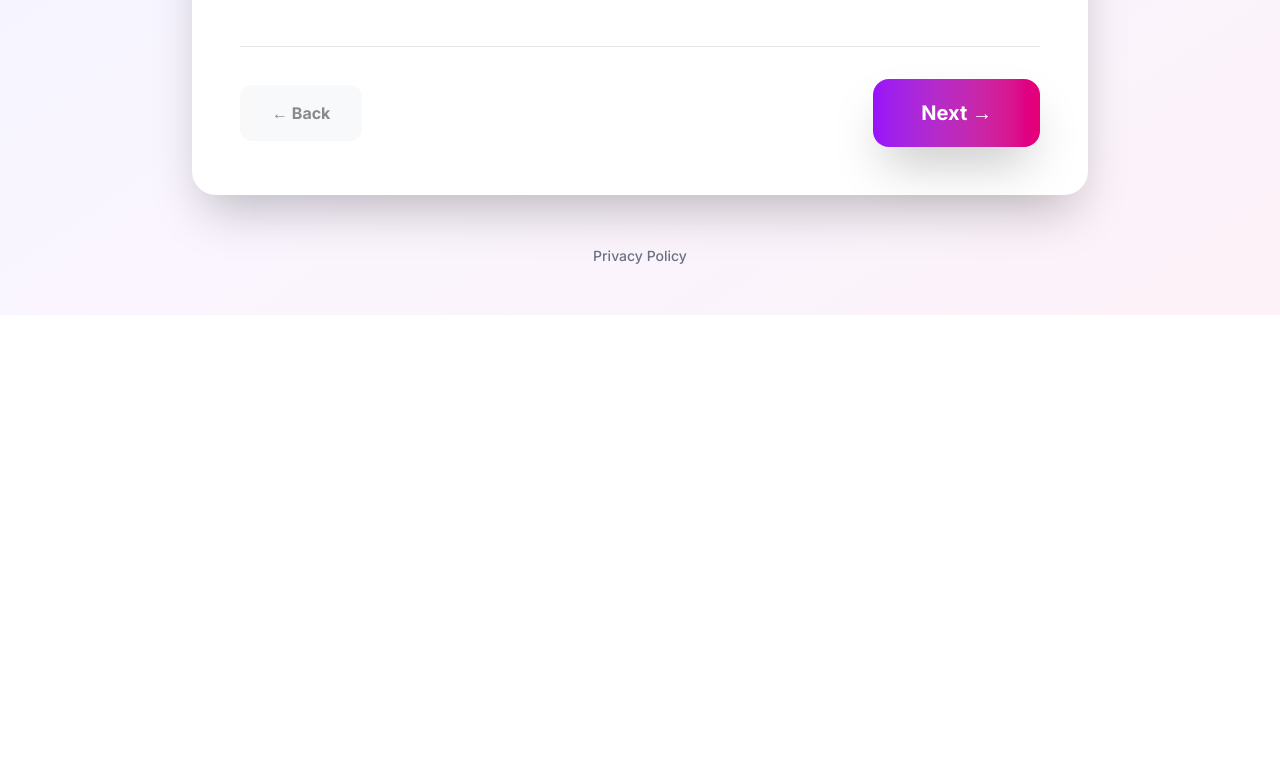
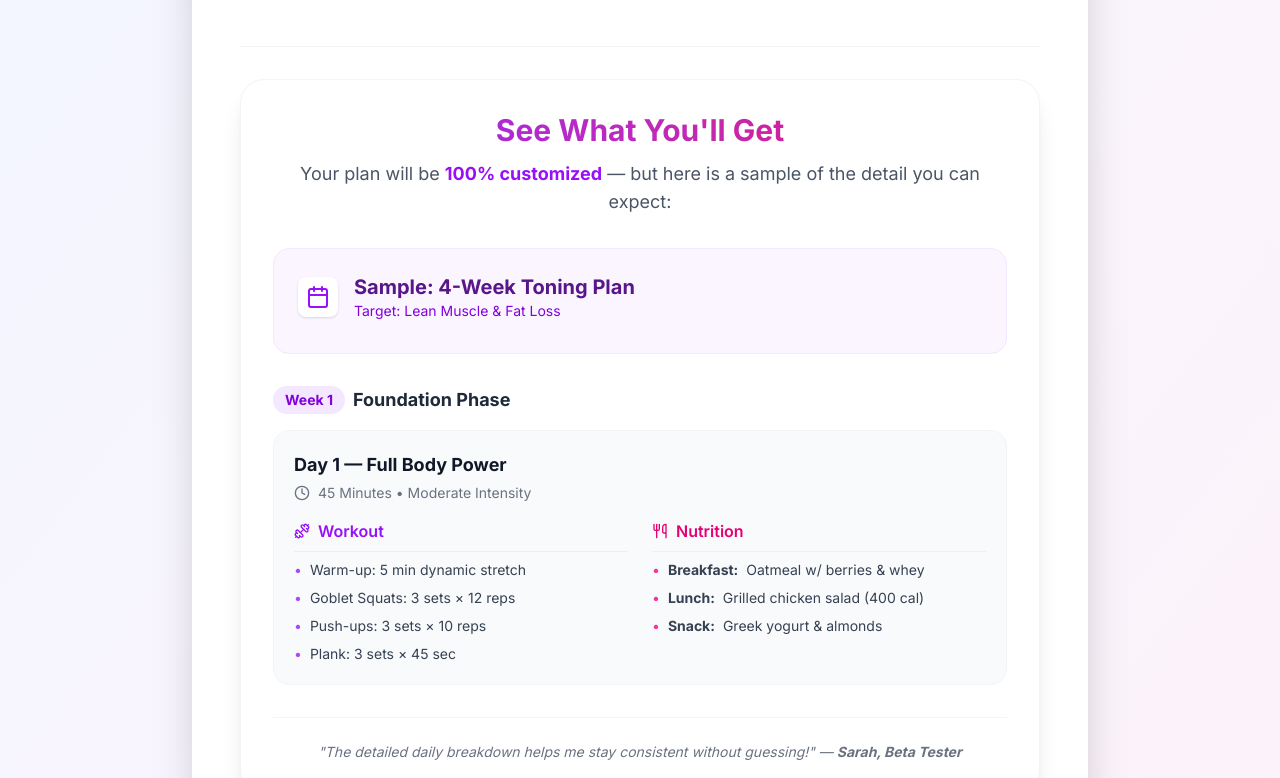
Before and after one commit to RemusLema/fitness-wizard, a Next.js app: page /step/1 in a window 1280 px wide. Shown: the part 562-1340 px from the top of the page. Before the commit the page ends 877 px from the top, so only its background shows below. Built offline with nearby package versions, Linux system fonts and the light colour scheme.

Commit message:
Add SamplePlanPreview component and integrate into Wizard Step 1

```diff
--- a/src/app/step/[step]/page.tsx
+++ b/src/app/step/[step]/page.tsx
@@ -1,10 +1,10 @@
-// src/app/step/[step]/page.tsx
 'use client';
 
 import { useState, useEffect } from 'react';
 import Link from 'next/link';
 import { useRouter, usePathname } from 'next/navigation';
 import { User, Target, Salad, Dumbbell, Clock } from 'lucide-react';
+import SamplePlanPreview from '@/components/SamplePlanPreview';
 
 type FormData = {
   name: string;
@@ -24,7 +24,6 @@ type FormData = {
   pastInjuries: string;
   equipment: string[];
   targetWeightLoss: string;
-  // Added missing fields to match usage
   [key: string]: any;
 };
 
@@ -98,6 +97,11 @@ const sections: Section[] = [
             </div>
           </div>
         )}
+
+        {/* TRUST BUILDER: Sample Plan Preview on Step 1 */}
+        <div className="mt-12 pt-8 border-t border-gray-100 dark:border-gray-800">
+          <SamplePlanPreview />
+        </div>
       </div>
     )
   },
--- /dev/null
+++ b/src/components/SamplePlanPreview.tsx
@@ -0,0 +1,98 @@
+import React from 'react';
+import { Dumbbell, Utensils, Clock, Calendar } from 'lucide-react';
+
+export default function SamplePlanPreview() {
+    return (
+        <div className="max-w-4xl mx-auto mb-12 p-6 md:p-8 bg-white dark:bg-gray-900 rounded-3xl shadow-xl border border-gray-100 dark:border-gray-800 transform hover:scale-[1.01] transition-transform duration-300">
+            <div className="text-center mb-8">
+                <h3 className="text-2xl md:text-3xl font-bold bg-gradient-to-r from-purple-600 to-pink-600 bg-clip-text text-transparent mb-3">
+                    See What You'll Get
+                </h3>
+                <p className="text-gray-600 dark:text-gray-400 text-lg">
+                    Your plan will be <span className="font-bold text-purple-600 dark:text-purple-400">100% customized</span> — but here is a sample of the detail you can expect:
+                </p>
+            </div>
+
+            <div className="bg-purple-50 dark:bg-purple-900/20 p-6 rounded-2xl mb-8 border border-purple-100 dark:border-purple-800/30">
+                <div className="flex items-center gap-4 mb-2">
+                    <div className="bg-white dark:bg-purple-900 p-2 rounded-lg shadow-sm">
+                        <Calendar className="w-6 h-6 text-purple-600 dark:text-purple-400" />
+                    </div>
+                    <div>
+                        <h4 className="text-xl font-bold text-purple-900 dark:text-purple-100">
+                            Sample: 4-Week Toning Plan
+                        </h4>
+                        <p className="text-sm text-purple-700 dark:text-purple-300">Target: Lean Muscle & Fat Loss</p>
+                    </div>
+                </div>
+            </div>
+
+            <div className="space-y-6">
+                <div>
+                    <h5 className="flex items-center gap-2 text-lg font-bold text-gray-800 dark:text-gray-200 mb-4">
+                        <span className="bg-purple-100 dark:bg-purple-900 text-purple-700 dark:text-purple-300 px-3 py-1 rounded-full text-sm">
+                            Week 1
+                        </span>
+                        Foundation Phase
+                    </h5>
+
+                    <div className="bg-gray-50 dark:bg-gray-800/50 p-5 rounded-2xl border border-gray-100 dark:border-gray-700 hover:border-purple-200 dark:hover:border-purple-800 transition-colors">
+                        <div className="flex justify-between items-start mb-4">
+                            <div>
+                                <p className="font-bold text-gray-900 dark:text-white text-lg">Day 1 — Full Body Power</p>
+                                <p className="text-sm text-gray-500 dark:text-gray-400 flex items-center gap-2 mt-1">
+                                    <Clock className="w-4 h-4" /> 45 Minutes • Moderate Intensity
+                                </p>
+                            </div>
+                        </div>
+
+                        <div className="grid md:grid-cols-2 gap-6">
+                            {/* Workout Column */}
+                            <div className="space-y-3">
+                                <div className="flex items-center gap-2 font-semibold text-purple-600 dark:text-purple-400 border-b border-purple-100 dark:border-purple-800 pb-2 mb-2">
+                                    <Dumbbell className="w-4 h-4" /> Workout
+                                </div>
+                                <ul className="space-y-2 text-sm text-gray-700 dark:text-gray-300">
+                                    <li className="flex gap-2">
+                                        <span className="text-purple-500">•</span> Warm-up: 5 min dynamic stretch
+                                    </li>
+                                    <li className="flex gap-2">
+                                        <span className="text-purple-500">•</span> Goblet Squats: 3 sets × 12 reps
+                                    </li>
+                                    <li className="flex gap-2">
+                                        <span className="text-purple-500">•</span> Push-ups: 3 sets × 10 reps
+                                    </li>
+                                    <li className="flex gap-2">
+                                        <span className="text-purple-500">•</span> Plank: 3 sets × 45 sec
+                                    </li>
+                                </ul>
+                            </div>
+
+                            {/* Nutrition Column */}
+                            <div className="space-y-3">
+                                <div className="flex items-center gap-2 font-semibold text-pink-600 dark:text-pink-400 border-b border-pink-100 dark:border-pink-900/30 pb-2 mb-2">
+                                    <Utensils className="w-4 h-4" /> Nutrition
+                                </div>
+                                <ul className="space-y-2 text-sm text-gray-700 dark:text-gray-300">
+                                    <li className="flex gap-2">
+                                        <span className="text-pink-500">•</span> <strong>Breakfast:</strong> Oatmeal w/ berries & whey
+                                    </li>
+                                    <li className="flex gap-2">
+                                        <span className="text-pink-500">•</span> <strong>Lunch:</strong> Grilled chicken salad (400 cal)
+                                    </li>
+                                    <li className="flex gap-2">
+                                        <span className="text-pink-500">•</span> <strong>Snack:</strong> Greek yogurt & almonds
+                                    </li>
+                                </ul>
+                            </div>
+                        </div>
+                    </div>
+                </div>
+
+                <p className="text-center italic text-gray-500 dark:text-gray-400 text-sm mt-8 border-t border-gray-100 dark:border-gray-800 pt-6">
+                    "The detailed daily breakdown helps me stay consistent without guessing!" — <strong>Sarah, Beta Tester</strong>
+                </p>
+            </div>
+        </div>
+    );
+}
```
